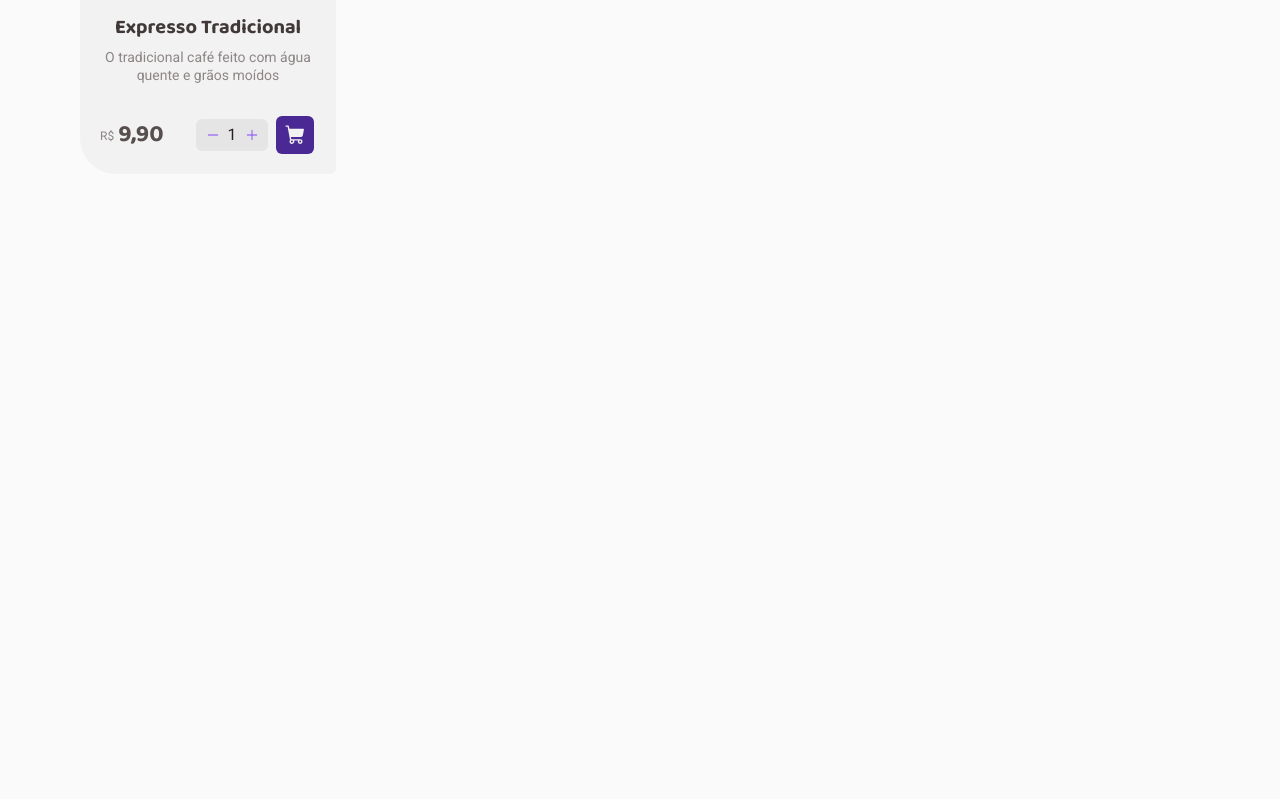
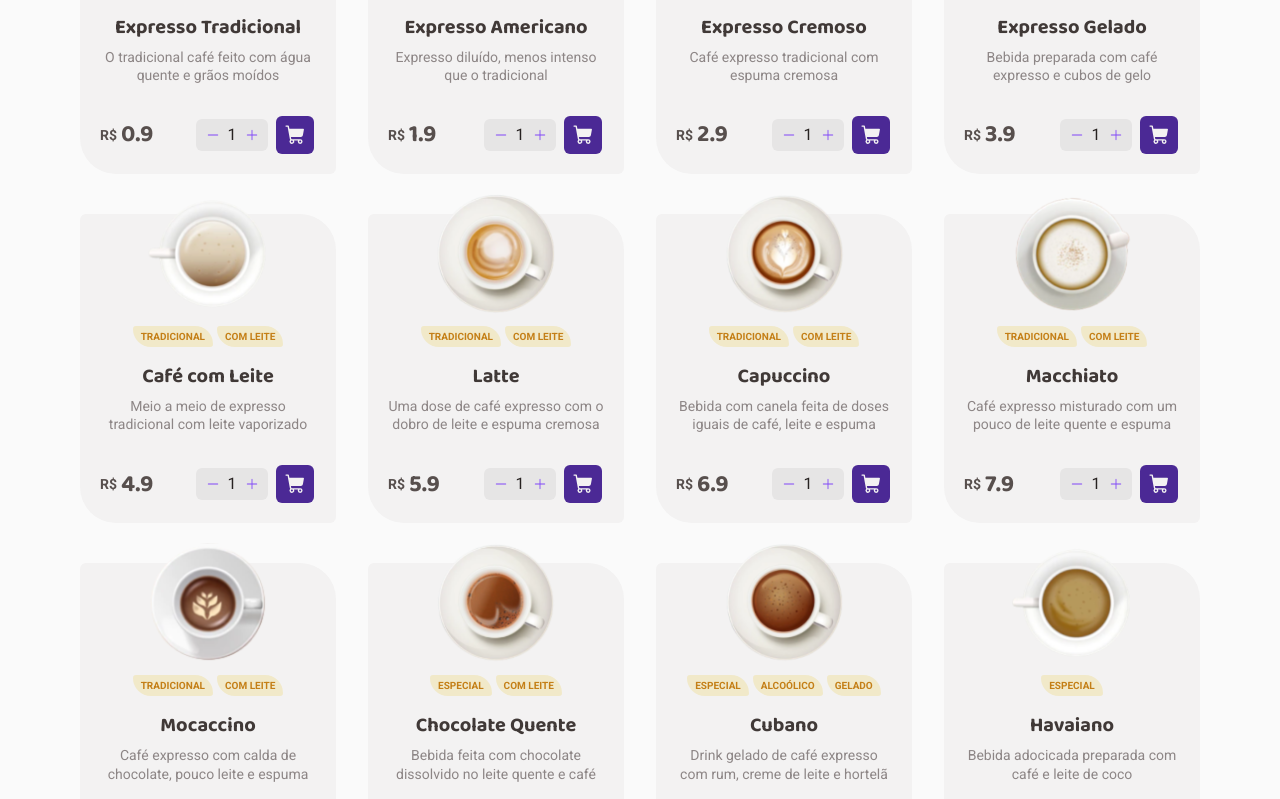
Before and after one commit to valdenicio22/coffee-delivery, a React (Vite) app: page / in a window 1280 px wide. Shown: the part 921-1720 px from the top of the page. Before the commit the page ends 1127 px from the top, so only its background shows below. Built offline with nearby package versions, Linux system fonts and the light colour scheme.

Commit message:
feat: add products obj and list products

```diff
--- /dev/null
+++ b/src/components/ProductCard/index.tsx
@@ -0,0 +1,58 @@
+import { ShoppingCart } from '@phosphor-icons/react'
+import { Product } from '../../pages/LandingPage/components/ProductSection'
+import { ProductQuantity } from '../ProductQuantity'
+import { ProductTag } from '../ProductTag'
+import { RegularText, TitleText } from '../Typography'
+
+interface ProductCardProps {
+  product: Product
+}
+
+export function ProductCard({ product }: ProductCardProps) {
+  const { description, name, photo, price, tags } = product
+  return (
+    <div className="productCard">
+      <div className="flex flex-col items-center">
+        <img
+          src={photo}
+          alt="Coffee image"
+          className="mb-3 -mt-5 w-[7.5rem] h-[7.5rem]"
+        />
+        <div className="flex items-center gap-1">
+          {tags.map((tag) => (
+            <ProductTag key={`${name}-${tag}`}>{tag}</ProductTag>
+          ))}
+        </div>
+      </div>
+
+      <div className="text-center mt-4 mb-8">
+        <TitleText size="sm" color="subtitle">
+          {name}
+        </TitleText>
+        <RegularText size="sm" color="label" className="text-center mt-2 ">
+          {description}
+        </RegularText>
+      </div>
+
+      <div className="w-full flex items-center justify-between">
+        <div className="flex items-center gap-1">
+          <RegularText as="span" weight="bold" size="sm">
+            R$
+          </RegularText>
+          <TitleText size="md" color="text" as="strong">
+            {price}
+          </TitleText>
+        </div>
+        <div className="w-[7.5rem] flex items-center gap-2">
+          <ProductQuantity />
+          <button
+            type="button"
+            className="text-base-card p-2 rounded-md bg-brand-purple-dark hover:bg-brand-purple"
+          >
+            <ShoppingCart weight="fill" size={22} />
+          </button>
+        </div>
+      </div>
+    </div>
+  )
+}
--- /dev/null
+++ b/src/data/products.ts
@@ -0,0 +1,118 @@
+export const coffees = [
+  {
+    id: 1,
+    tags: ['tradicional'],
+    name: 'Expresso Tradicional',
+    description: 'O tradicional café feito com água quente e grãos moídos',
+    photo: 'expresso-tradicional.svg',
+    price: 0.9,
+  },
+  {
+    id: 2,
+    tags: ['tradicional'],
+    name: 'Expresso Americano',
+    description: 'Expresso diluído, menos intenso que o tradicional',
+    photo: 'expresso-americano.svg',
+    price: 1.9,
+  },
+  {
+    id: 3,
+    tags: ['tradicional'],
+    name: 'Expresso Cremoso',
+    description: 'Café expresso tradicional com espuma cremosa',
+    photo: 'expresso-cremoso.svg',
+    price: 2.9,
+  },
+  {
+    id: 4,
+    tags: ['tradicional', 'gelado'],
+    name: 'Expresso Gelado',
+    description: 'Bebida preparada com café expresso e cubos de gelo',
+    photo: 'expresso-gelado.svg',
+    price: 3.9,
+  },
+  {
+    id: 5,
+    tags: ['tradicional', 'com leite'],
+    name: 'Café com Leite',
+    description: 'Meio a meio de expresso tradicional com leite vaporizado',
+    photo: 'cafe-com-leite.svg',
+    price: 4.9,
+  },
+  {
+    id: 6,
+    tags: ['tradicional', 'com leite'],
+    name: 'Latte',
+    description:
+      'Uma dose de café expresso com o dobro de leite e espuma cremosa',
+    photo: 'latte.svg',
+    price: 5.9,
+  },
+  {
+    id: 7,
+    tags: ['tradicional', 'com leite'],
+    name: 'Capuccino',
+    description:
+      'Bebida com canela feita de doses iguais de café, leite e espuma',
+    photo: 'capuccino.svg',
+    price: 6.9,
+  },
+  {
+    id: 8,
+    tags: ['tradicional', 'com leite'],
+    name: 'Macchiato',
+    description:
+      'Café expresso misturado com um pouco de leite quente e espuma',
+    photo: 'macchiato.svg',
+    price: 7.9,
+  },
+  {
+    id: 9,
+    tags: ['tradicional', 'com leite'],
+    name: 'Mocaccino',
+    description: 'Café expresso com calda de chocolate, pouco leite e espuma',
+    photo: 'mocaccino.svg',
+    price: 8.9,
+  },
+  {
+    id: 10,
+    tags: ['especial', 'com leite'],
+    name: 'Chocolate Quente',
+    description: 'Bebida feita com chocolate dissolvido no leite quente e café',
+    photo: 'chocolate-quente.svg',
+    price: 10.9,
+  },
+  {
+    id: 11,
+    tags: ['especial', 'alcoólico', 'gelado'],
+    name: 'Cubano',
+    description:
+      'Drink gelado de café expresso com rum, creme de leite e hortelã',
+    photo: 'cubano.svg',
+    price: 11.9,
+  },
+  {
+    id: 12,
+    tags: ['especial'],
+    name: 'Havaiano',
+    description: 'Bebida adocicada preparada com café e leite de coco',
+    photo: 'havaiano.svg',
+    price: 12.9,
+  },
+  {
+    id: 13,
+    tags: ['especial'],
+    name: 'Árabe',
+    description: 'Bebida preparada com grãos de café árabe e especiarias',
+    photo: 'arabe.svg',
+    price: 13.9,
+  },
+  {
+    id: 14,
+    tags: ['especial', 'alcoólico'],
+    name: 'Irlandês',
+    description: 'Bebida a base de café, uísque irlandês, açúcar e chantilly',
+    photo: 'irlandes.svg',
+    price: 14.9,
+  },
+]
--- a/src/pages/LandingPage/components/ProductSection/index.tsx
+++ b/src/pages/LandingPage/components/ProductSection/index.tsx
@@ -1,54 +1,37 @@
-import { ShoppingCart } from '@phosphor-icons/react'
-import { ProductQuantity } from '../../../../components/ProductQuantity'
-import { ProductTag } from '../../../../components/ProductTag'
-import { RegularText, TitleText } from '../../../../components/Typography'
+import { useEffect, useState } from 'react'
+import { ProductCard } from '../../../../components/ProductCard'
+import { TitleText } from '../../../../components/Typography'
+import { coffees } from '../../../../data/products'
+
+export interface Product {
+  id: number
+  tags: string[]
+  name: string
+  description: string
+  photo: string
+  price: number
+}
 
 export function ProductSection() {
+  const [products, setProducts] = useState<Product[]>([])
+
+  useEffect(() => {
+    const timeOutId = setTimeout(() => {
+      setProducts(coffees)
+    }, 1500)
+
+    return () => clearTimeout(timeOutId)
+  }, [])
+
   return (
     <div className="layoutContainer py-8 flex flex-col gap-14">
       <TitleText as="h2" size="lg" color="subtitle" weight="extrabold">
         Nossos Cafés
       </TitleText>
       <div className="grid grid-cols-4 gap-x-8 gap-y-10">
-        <div className="productCard">
-          <div>
-            <img
-              src="https://s3-alpha-sig.figma.com/img/55b1/f9ee/64600f98b2bae456b96fdc624c4b4f47?Expires=1690761600&Signature=OD-yQYL0BA8k-B-eyWKtNOrMcnPi7oYw2PglckxEyYBcjYzR2JJwZK1m0EId-ByA5R4MlIT2HBpmtLkTDGSeDJZkePXClHoj5NQbXiv1Ff~untYdgO6PaCWteYu1ZrDf1v-E75giwEdcKCh1eWSABIWhHDR5uv8juqAPwRDdu8Hm-airjmFX-3bZNjnt46U2~YOBJ7h0Tk7pgJWJCVpyOBKN0kIVOLUTG3QfGv7jXYKXLoe3vu~0rwOhtulE9becRdka1UKRXUJtTq3-DbuyhRsguAPoeAMjIiJKNNYuWHhGdeGfITwrtbOpoO9MK8MBxvpRnRVifLKJhwzfNpvEDA__&Key-Pair-Id=APKAQ4GOSFWCVNEHN3O4"
-              alt="Coffee image"
-              className="mb-3 -mt-5 w-[7.5rem] h-[7.5rem]"
-            />
-            <ProductTag>Tradicional</ProductTag>
-          </div>
-
-          <div className="text-center mt-4 mb-8">
-            <TitleText size="sm" color="subtitle">
-              Expresso Tradicional
-            </TitleText>
-            <RegularText size="sm" color="label" className="text-center mt-2 ">
-              O tradicional café feito com água quente e grãos moídos
-            </RegularText>
-          </div>
-
-          <div className="w-full flex items-center justify-between">
-            <div className="flex items-center gap-1">
-              <RegularText as="span" size="xs" color="label" className="pt-1">
-                R$
-              </RegularText>
-              <TitleText size="md" color="text" as="strong">
-                9,90
-              </TitleText>
-            </div>
-            <div className="w-[7.5rem] flex items-center gap-2">
-              <ProductQuantity />
-              <button
-                type="button"
-                className="text-base-card p-2 rounded-md bg-brand-purple-dark hover:bg-brand-purple"
-              >
-                <ShoppingCart weight="fill" size={22} />
-              </button>
-            </div>
-          </div>
-        </div>
+        {products.map((product) => (
+          <ProductCard key={product.id} product={product} />
+        ))}
       </div>
     </div>
   )
```
